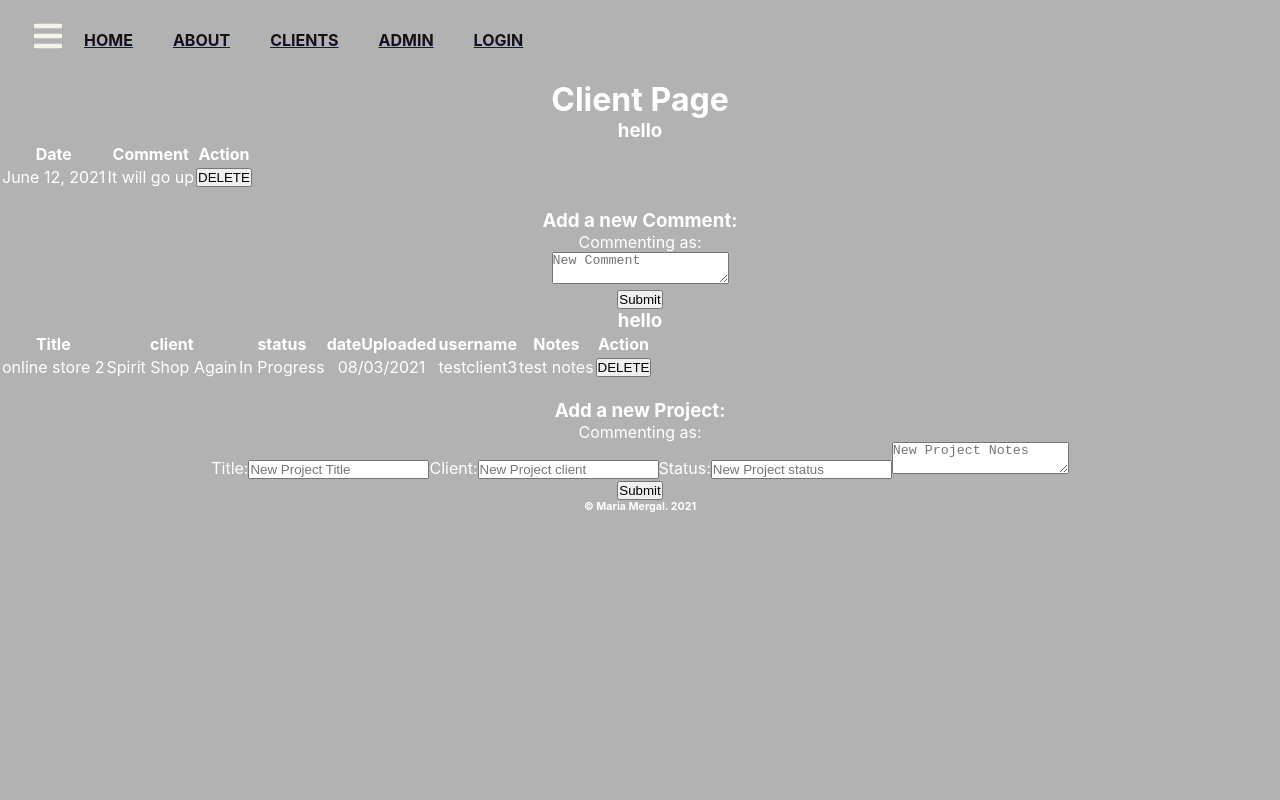
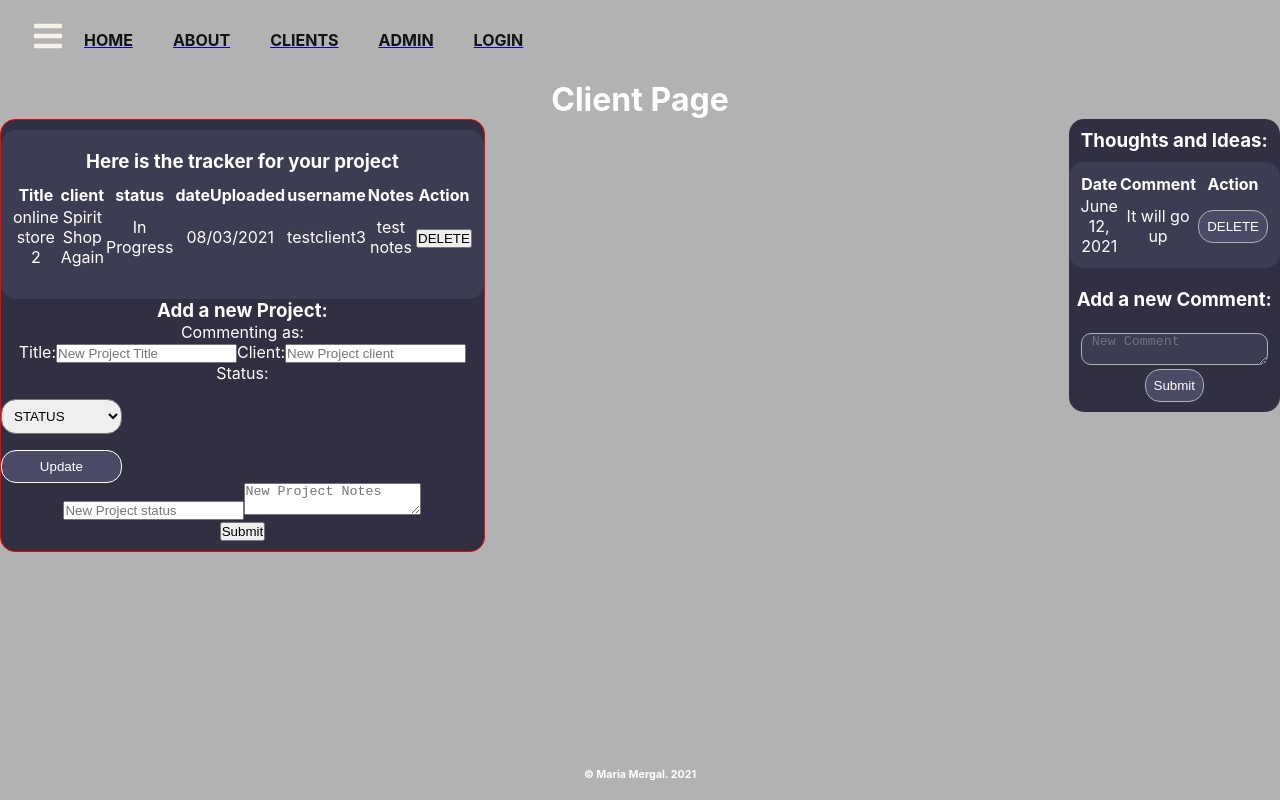
Before and after one commit to mmergal92/Capstone_Front_End, a React (Create React App) app in the folder client-portal/: page /client in a window 1280 px wide. Built offline with nearby package versions, Linux system fonts and the light colour scheme; no server answers.

Commit message:
added dropdown

```diff
--- a/client-portal/package.json
+++ b/client-portal/package.json
@@ -7,12 +7,15 @@
     "@testing-library/react": "^11.2.7",
     "@testing-library/user-event": "^12.8.3",
     "babel": "^6.23.0",
+    "bootstrap": "^5.1.0",
     "react": "^17.0.2",
+    "react-bootstrap": "^2.0.0-beta.4",
     "react-dom": "^17.0.2",
     "react-icons": "^4.2.0",
     "react-router": "^5.2.0",
     "react-router-dom": "^5.2.0",
     "react-scripts": "4.0.3",
+    "styled-components": "^5.3.0",
     "web-vitals": "^1.1.2"
   },
   "scripts": {
--- a/client-portal/src/App.css
+++ b/client-portal/src/App.css
@@ -34,20 +34,72 @@ h4{
   justify-content: center;
   text-align: center;
   font-size: 3rem;
-  /* border: 1px solid yellow; */
+}
+.project {
+  float: left;
+  border: 1px solid red;
+  max-width: min-content;
+  text-align: center;
+  padding-top: 10px;
+  padding-bottom: 10px;
+  border-radius: 15px;
+  background-color: #303042;
+}
+.existing-projects{
+
+  align-items: left;
+  border-radius: 15px;
+  padding: 10px;
+  background-color: #3C3C52;
+}
+.existing-projects h3{
+  padding-top: 10px;
+  padding-bottom: 10px;
+}
+.textcomment {
+  padding-bottom: 2px;
 }
 .comments {
+  float: right;
+  max-width: min-content;
+  text-align: center;
+  padding-top: 10px;
+  padding-bottom: 10px;
+  border-radius: 15px;
+  background-color: #303042;
+}
+.existing-comments table {
+  justify-content: right;
+  align-items: right;
+  border-radius: 15px;
+  padding: 10px;
+  background-color: #3C3C52;
+}
+.existing-comments button{
   color: white;
-
+  background-color: #4b4b67;
+  border-radius: 15px;
+  padding: 8px;
+  border: 1px solid #b2b2b2;
 }
-/* .project-box{
-  display: inline
-} */
-.portrait{
-  width: 10%;
-  display: inline-block;
-  padding: 10px;
-  border-radius: 30px;
+.existing-comments h3{
+  text-align: center;
+  padding-bottom: 10px;
+}
+.comment_input {
+  color: #D6D7E3;
+  background-color: #3C3C52;
+  border-radius: 10px;
+  padding-left: 10px;
+  padding-top: px;
+  border: 1px solid #b2b2b2;
+}
+.new-comments button{
+  color: white;
+  background-color: #4b4b67;
+  border: 1px solid #b2b2b2;
+  border-radius: 15px;
+  padding: 8px;
 }
 .navbar {
   background-color: var(--main);
@@ -109,6 +161,7 @@ h4{
   justify-content: start;
   align-items: center;
 }
+
 span {
   margin-left: 16px;
 }
@@ -142,3 +195,10 @@ span {
     transform: rotate(360deg);
   }
 }
+.footer{
+  padding-bottom: 2rem;
+  position: absolute;
+  bottom: 0;
+  width: 100%;
+  height: 2rem;
+}
--- a/client-portal/src/components/CommentBox.js
+++ b/client-portal/src/components/CommentBox.js
@@ -70,7 +70,7 @@ function CommentBox() {
         return (
             <div className = "comments">
                 <div className = "existing-comments">
-                <h3>hello</h3>
+                <h3>Thoughts and Ideas:</h3>
                 <table>
                     <thead>
                     <tr>
@@ -97,7 +97,7 @@ function CommentBox() {
                     <form>
                     <label>
                     <p className="textcomment">
-                Commenting as:
+                    {/* Commenting as: */}
                     <br />
                     </p>
                     <textarea className = "comment_input" value = {comment} onChange = {commentChange} placeholder = "New Comment"/>
--- /dev/null
+++ b/client-portal/src/components/dropdown.js
@@ -0,0 +1,30 @@
+import React from "react";
+import {
+  DropdownWrapper,
+  StyledSelect,
+  StyledOption,
+  StyledLabel,
+  StyledButton,
+} from "./style.js";
+
+export function Dropdown(props) {
+  return (
+    <DropdownWrapper action={props.action}>
+      <StyledLabel htmlFor="services">
+        {props.formLabel}
+      </StyledLabel>
+      <StyledSelect id="services" name="services">
+        {props.children}
+      </StyledSelect>
+      <StyledButton type="submit" value={props.buttonText} />
+    </DropdownWrapper>
+  );
+}
+
+export function Option(props) {
+  return (
+    <StyledOption selected={props.selected}>
+      {props.value}
+    </StyledOption>
+  );
+}
--- a/client-portal/src/components/project.js
+++ b/client-portal/src/components/project.js
@@ -1,5 +1,6 @@
 import React, {useEffect, useState} from 'react'
 import { Link } from 'react-router-dom'
+import { Dropdown, Option } from "./dropdown";
 
 function ProjectBox() {
 
@@ -103,9 +104,9 @@ function ProjectBox() {
     })
     const loaded = () =>{
         return (
-            <div className = "comments">
-                <div className = "existing-comments">
-                <h3>hello</h3>
+            <div className = "project">
+                <div className = "existing-projects">
+                <h3>Here is the tracker for your project</h3>
                 <table>
                     <thead>
                     <tr>
@@ -148,6 +149,19 @@ function ProjectBox() {
                     Client:
                     <input type = "text" className = "client_input" value = {client} onChange = {clientChange} placeholder = "New Project client"/>
                     Status:
+                    <div>
+      <Dropdown
+        formLabel=""
+        buttonText="Update"
+        action="/client">
+        <Option selected value="STATUS" />
+        <Option value="Not Started" />
+        <Option value="In Progress" />
+        <Option value="Needs Review" />
+        <Option value="Under Review" />
+        <Option value="Done" />
+      </Dropdown>
+    </div>
                     <input type="status" className = "status_input" value = {status} onChange = {statusChange} placeholder = "New Project status"/>
                     <textarea className = "notes_input" value = {Notes} onChange = {notesChange} placeholder = "New Project Notes"/>
                     </label><br/>
--- /dev/null
+++ b/client-portal/src/components/style.js
@@ -0,0 +1,33 @@
+import styled from "styled-components";
+
+export const DropdownWrapper = styled.form`
+  display: flex;
+  flex-flow: column;
+  justify-content: flex-start;
+`;
+export const StyledSelect = styled.select`
+  max-width: 25%;
+  height: 100%;
+  padding: 0.5rem;
+  margin-bottom: 1rem;
+  border-radius: 15px;
+`;
+
+export const StyledOption = styled.option`
+  color: ${(props) => (props.selected ? "lightgrey" : "black")};
+`;
+
+export const StyledLabel = styled.label`
+  margin-bottom: 1rem;
+`;
+export const StyledButton = styled.input`
+  max-width: 25%;
+  height: 100%;
+  display: flex;
+  justify-content: center;
+  background-color: #4B4B67;
+  color: white;
+  padding: 0.5rem;
+  border-radius: 15px;
+  border: 1px solid white;
+`;
```
Also changed, not shown: client-portal/src/components/Dashboard/SignIn.js (added), 1 other file (tests, documents, lock files or other folders). Lines whose indentation alone changed are shown as unchanged.
